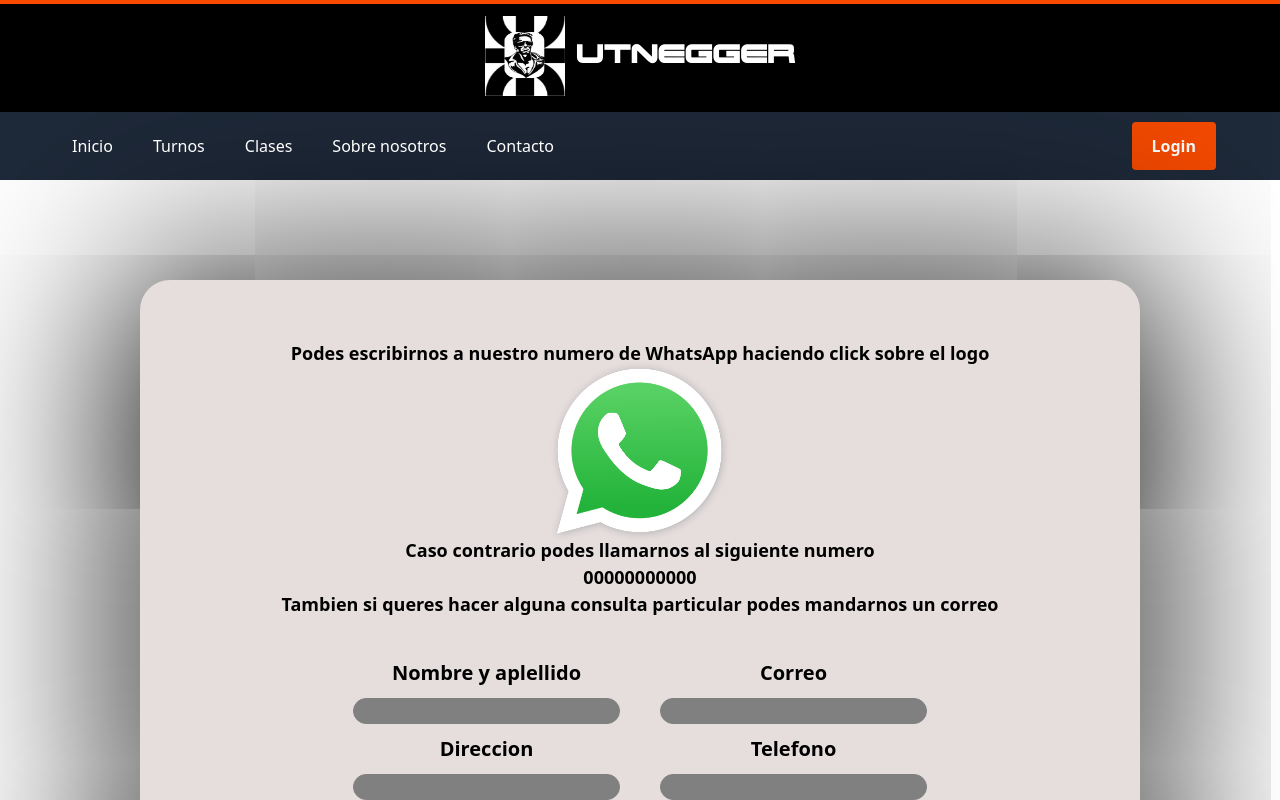
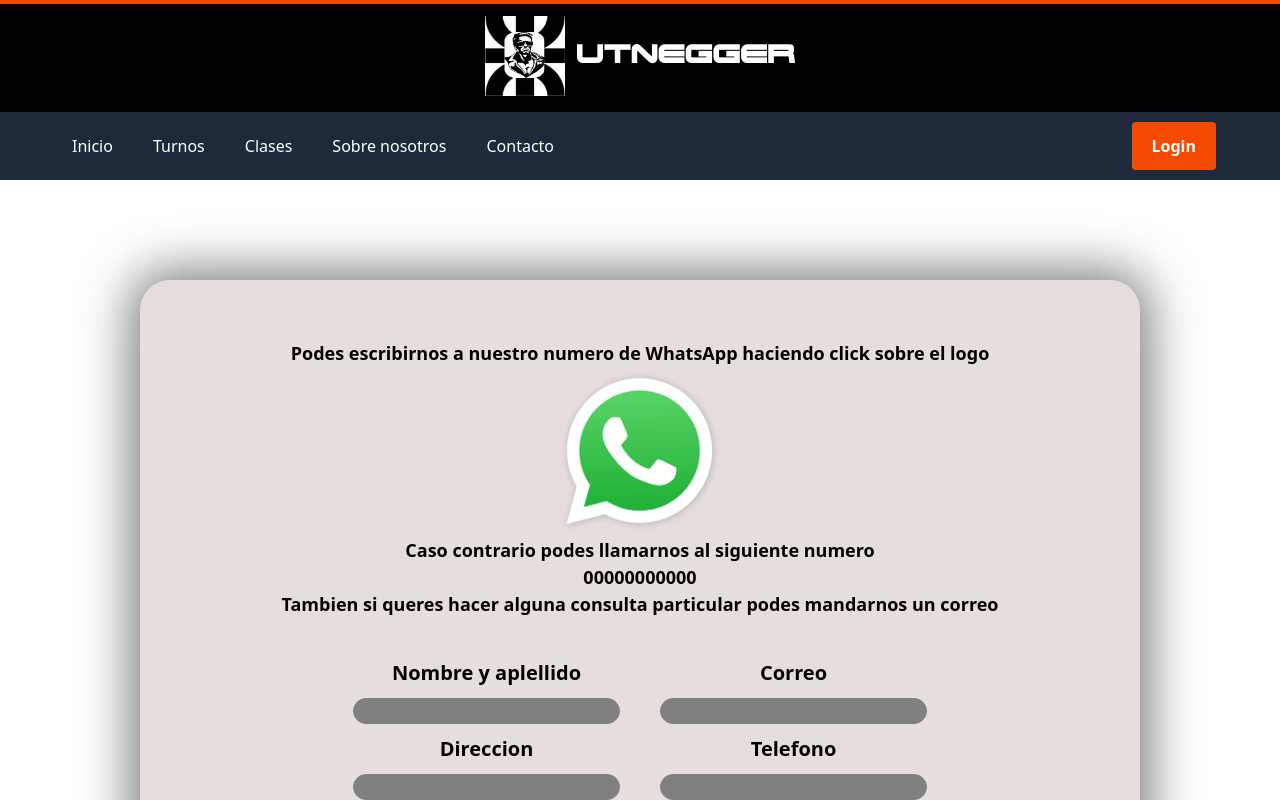
Before and after one commit to Agustin-Castelli/Gym-UTNegger-React, a React (Vite) app: page /contact in a window 1280 px wide. In both pictures the pointer is over the picture 639 px from the left and 452 px from the top of the page. Shown: the top 800 px of the page. Built offline with nearby package versions, Linux system fonts and the light colour scheme.

Commit message:
fix contact button wpp and shadow

```diff
--- a/src/components/contact/contact.css
+++ b/src/components/contact/contact.css
@@ -22,7 +22,7 @@
     padding: 60px;
     border-radius: 30px;
     background-color: rgb(230, 221, 221);
-    box-shadow: 0px 0px 200px 10px black;
+    box-shadow: 0px 0px 50px 10px rgb(128, 127, 127);
 }
 
 .logo-contact{
@@ -35,7 +35,7 @@
 
 .logo-contact:hover{
     transition: transform 1s;
-    transform: scale(1.30);
+    transform: scale(1.15);
 }
 
 .div-textos-contact{
```
